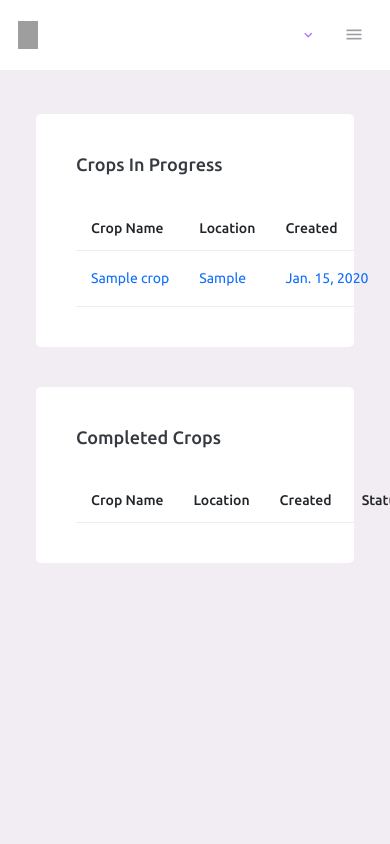
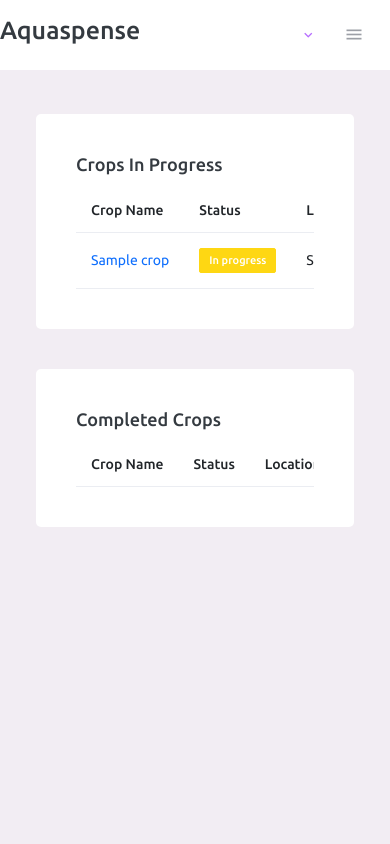
Before and after one commit to subhiram/Aquaspense_deploy1, a Django app: page /maindash/1/ in a window 390 px wide. Run offline with Django 4.2, Linux system fonts and the light colour scheme; a user stored in the database is signed in; tables that the repository leaves empty hold one stand-in row (values such as "Sample post"); lists and menus that the app fills with data are empty; some libraries are stand-ins or nearby versions; grey boxes are pictures that could not be loaded.

Commit message:
made the maindash responsive

```diff
--- a/templates/maindash.html
+++ b/templates/maindash.html
@@ -70,9 +70,9 @@ document.getElementById("myDiv").style.display = "block";
       <!-- partial:../../partials/_navbar.html -->
         <nav class="navbar default-layout-navbar col-lg-12 col-12 p-0 fixed-top d-flex flex-row">
         <div class="text-center navbar-brand-wrapper d-flex align-items-center justify-content-md-center">
-          <a class="navbar-brand brand-logo-mini" href="/maindash/{{ user.id }}"><img src="../../assets/images/logo.svg" alt="logo" /></a>
-          <!--<a class="navbar-brand brand-logo-mini" href="../../index.html"><img src="../../assets/images/logo-mini.svg" alt="logo" /></a>-->
-            <a href="/maindash/{{ user.id }}" style="text-decoration: none" class="navbar-brand brand-logo"><h3>  Aquaspense</h3></a>
+          <!--<a class="navbar-brand brand-logo" href="../../index.html"><img src="../../assets/images/logo.svg" alt="logo" /></a>
+          <a class="navbar-brand brand-logo-mini" href="../../index.html"><img src="../../assets/images/logo-mini.svg" alt="logo" /></a>-->
+            <h3>  Aquaspense</h3>
         </div>
         <div class="navbar-menu-wrapper d-flex align-items-stretch">
           <button class="navbar-toggler navbar-toggler align-self-center" type="button" data-toggle="minimize">
@@ -160,59 +160,74 @@ document.getElementById("myDiv").style.display = "block";
               {% if not crops %}
                   <h1>Please add a new crop </h1>
               {% endif %}
-              <div class="col-lg-6 grid-margin stretch-card">
+              <div class="col-12 grid-margin">
                 <div class="card">
                   <div class="card-body">
-                      <h4 class="card-title">Crops in progress</h4></br>
-                    <table class="table table-hover">
+                    <h4 class="card-title">Crops in progress</h4>
+                    <div class="table-responsive">
+                      <table class="table">
                         <thead>
                           <tr>
                           <th>Crop Name</th>
+                          <th>Status</th>
                           <th>Location</th>
                           <th>Created</th>
-                          <th>Status</th>
+
                           </tr>
                         </thead>
                         <tbody>
                         {% for crop in crops %}
                           <tr>
+                            <td>
+                              <a style="text-decoration: none" href="/dashboard/{{ crop.crop_id }}" >{{ crop.crop_name }}</a>
+                            </td>
+                            <td><label class="badge badge-warning">In progress</label></td>
+                            <td> {{ crop.location }} </td>
+                            <td>
+                              {{ crop.crop_date }}
+                            </td>
 
-                          <td><a style="text-decoration: none;text-decoration-color: black" href="/dashboard/{{ crop.crop_id }}" >{{ crop.crop_name }}</a></td>
-                          <td><a style="text-decoration: none" href="/dashboard/{{ crop.crop_id }}" >{{ crop.location }}</a></td>
-                          <td><a style="text-decoration: none" href="/dashboard/{{ crop.crop_id }}" >{{ crop.crop_date }}</a></td>
-                          <td><label class="badge badge-warning">In progress</label></td>
                           </tr>
                         {% endfor %}
-
                         </tbody>
                       </table>
                     </div>
                   </div>
                 </div>
-              <div class="col-lg-6 grid-margin stretch-card">
+              </div>
+             <div class="col-12 grid-margin">
                 <div class="card">
                   <div class="card-body">
-                     <h4 class="card-title">Completed crops</h4></br>
-                    <table class="table table-hover">
+                    <h4 class="card-title">Completed crops</h4>
+                    <div class="table-responsive">
+                      <table class="table">
                         <thead>
                           <tr>
                           <th>Crop Name</th>
+                          <th>Status</th>
                           <th>Location</th>
                           <th>Created</th>
-                          <th>Status</th>
                           </tr>
                         </thead>
                         <tbody>
                         {% for crop in crops1 %}
                           <tr>
-                          <td><a style="text-decoration: none" href="/dashboard/{{ crop.crop_id }}" >{{ crop.crop_name }}</a></td>
-                          <td>{{ crop.location }}</td>
-                          <td>{{ crop.crop_date }}</td>
+                            <td>
+                              <a style="text-decoration: none" href="/dashboard/{{ crop.crop_id }}" >{{ crop.crop_name }}</a>
+                            </td>
                             <td><label class="badge badge-success">Completed</label></td>
+                            <td> {{ crop.location }} </td>
+                            <td>
+                              {{ crop.crop_date }}
+                            </td>
+
                           </tr>
                         {% endfor %}
                         </tbody>
                       </table>
+                    </div>
+                  </div>
+                </div>
               </div>
             </div>
           </div>
```
Also changed, not shown: backup.txt (+8 -0 lines). Lines whose indentation alone changed are shown as unchanged.
